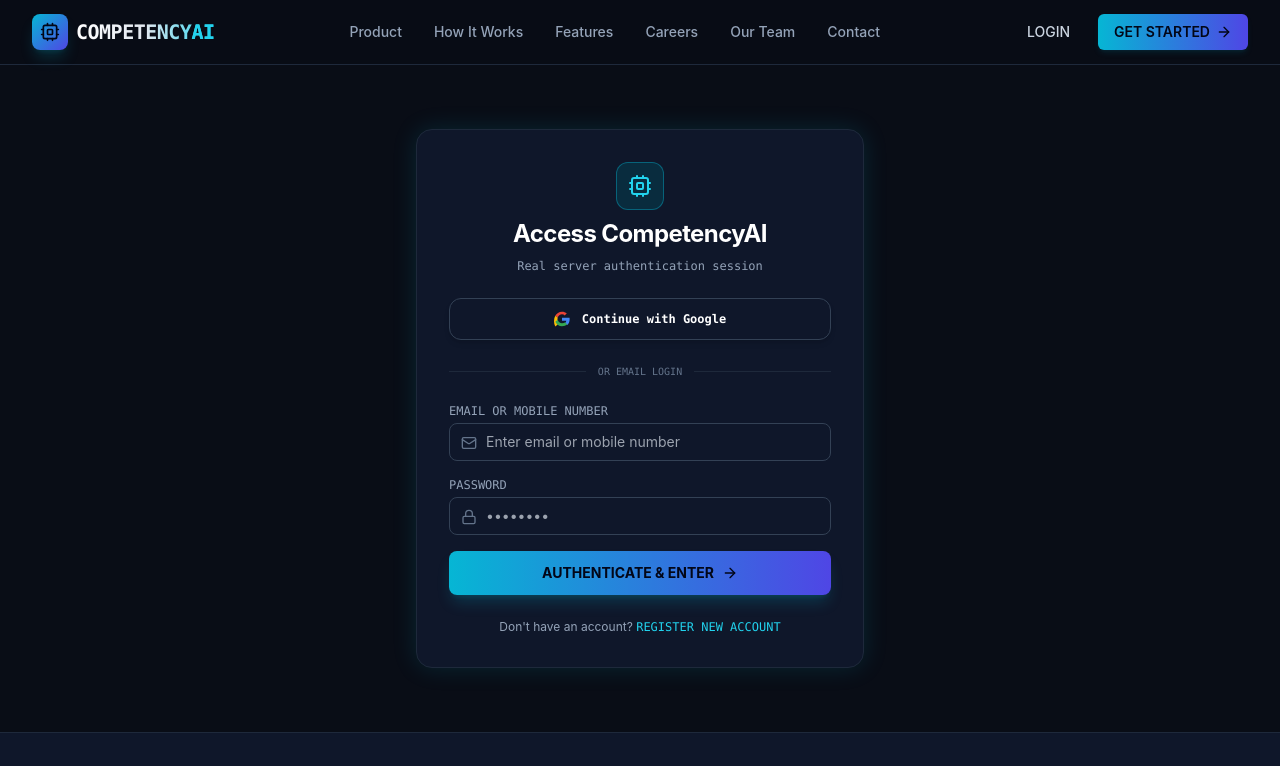
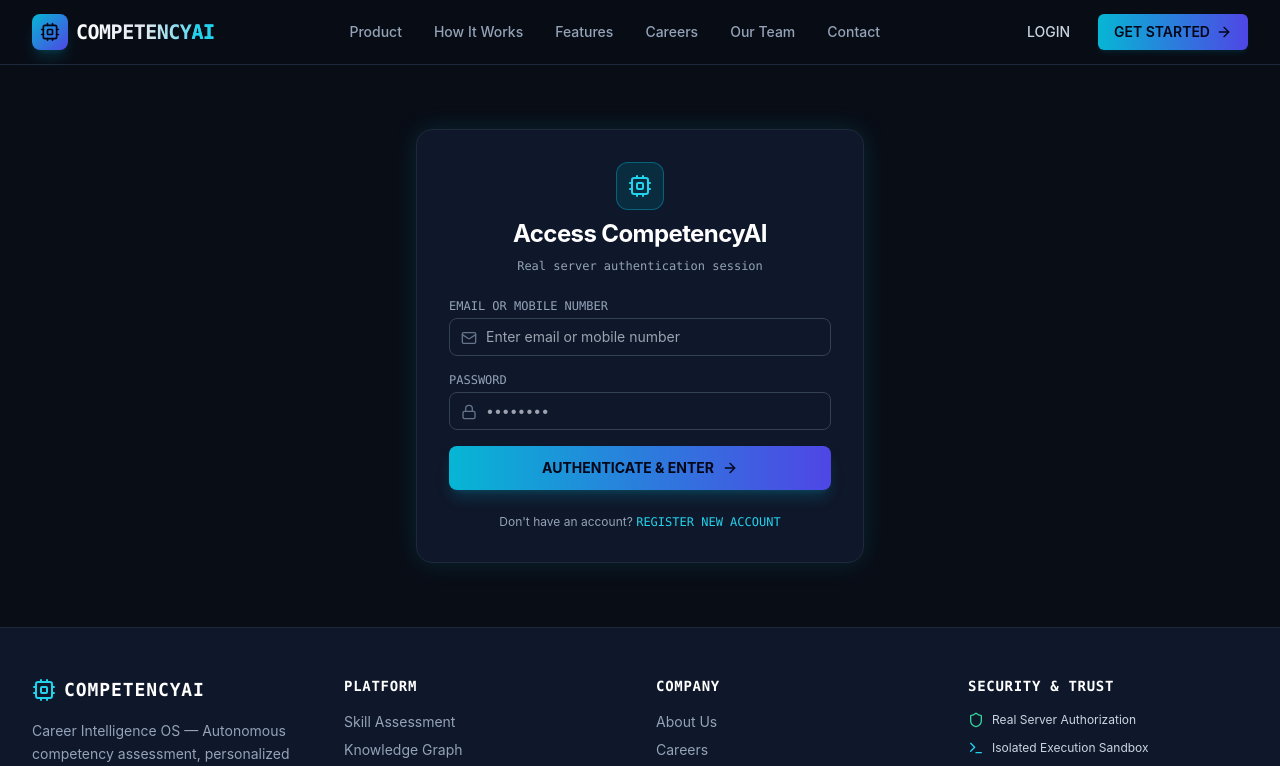
Before and after one commit to nsurendhark-byte/competencyAI, a Next.js app: page /login in a window 1280 px wide. Shown: the top 766 px of the page. Built offline with nearby package versions, Linux system fonts and the light colour scheme.

Commit message:
feat: add public registration and login pages with corresponding user database records

```diff
--- a/app/(public)/login/page.tsx
+++ b/app/(public)/login/page.tsx
@@ -64,54 +64,6 @@
     }
   };
 
-  const handleGoogleLogin = async () => {
-    const inputEmail = prompt('Enter your Google email address (@gmail.com, @outlook.com, etc.):', 'student@gmail.com');
-    if (!inputEmail) return;
-    setError('');
-    setLoading(true);
-
-    try {
-      const res = await safeFetch('/api/auth/google', {
-        method: 'POST',
-        headers: { 'Content-Type': 'application/json' },
-        body: JSON.stringify({
-          email: inputEmail,
-          fullName: inputEmail.split('@')[0],
-          image: `https://api.dicebear.com/7.x/avataaars/svg?seed=${encodeURIComponent(inputEmail)}`
-        })
-      });
-
-      if (res.ok) {
-        if (typeof window !== 'undefined') {
-          localStorage.setItem('competency_user_session', JSON.stringify(res.data.user));
-          if (res.data?.token) {
-            document.cookie = `competency_session=${res.data.token}; path=/; max-age=604800`;
-          }
-        }
-        router.push(res.data.redirectTo || '/app/dashboard');
-        return;
-      }
-
-      // Fallback for static HTML export
-      if (typeof window !== 'undefined') {
-        const userSession = {
-          id: 'usr-' + Date.now(),
-          email: inputEmail.toLowerCase().trim(),
-          fullName: inputEmail.split('@')[0],
-          role: 'LEARNER',
-          isVerified: true
-        };
-        localStorage.setItem('competency_user_session', JSON.stringify(userSession));
-        document.cookie = `competency_session=user-token; path=/; max-age=86400`;
-        router.push('/app/dashboard');
-      }
-    } catch (err: any) {
-      setError(err.message || 'Google login failed');
-    } finally {
-      setLoading(false);
-    }
-  };
-
   return (
     <div className="min-h-screen bg-background text-slate-100 flex flex-col">
       <PublicNavbar />
@@ -125,26 +77,6 @@
             <p className="text-xs text-slate-400 font-mono font-normal">Real server authentication session</p>
           </div>
 
-          <button
-            type="button"
-            onClick={handleGoogleLogin}
-            disabled={loading}
-            className="w-full py-3 bg-slate-900 border border-slate-700 hover:border-cyan-500 text-white font-semibold text-xs rounded-xl flex items-center justify-center gap-3 transition-all shadow-md group"
-          >
-            <svg className="w-4 h-4 shrink-0" viewBox="0 0 24 24">
-              <path fill="#EA4335" d="M12 5c1.6 0 3 .6 4.1 1.6l3.1-3.1C17.3 1.7 14.8 1 12 1 7.5 1 3.7 3.6 1.9 7.3l3.7 2.9C6.5 7.2 9 5 12 5z"/>
-              <path fill="#4285F4" d="M23.5 12.3c0-.8-.1-1.6-.2-2.3H12v4.5h6.5c-.3 1.5-1.1 2.8-2.4 3.7l3.7 2.9c2.2-2 3.7-5 3.7-8.8z"/>
-              <path fill="#FBBC05" d="M5.6 14.8c-.2-.7-.4-1.5-.4-2.3s.2-1.6.4-2.3L1.9 7.3C.7 9.7 0 12.4 0 15.3c0 2.9.7 5.6 1.9 8l3.7-2.9z"/>
-              <path fill="#34A853" d="M12 23c3.2 0 6-1.1 8-3l-3.7-2.9c-1.1.7-2.5 1.2-4.3 1.2-3 0-5.5-2.2-6.4-5.2L1.9 16C3.7 19.7 7.5 23 12 23z"/>
-            </svg>
-            <span className="font-mono group-hover:text-cyan-400">Continue with Google</span>
-          </button>
-
-          <div className="flex items-center my-4">
-            <div className="flex-1 border-t border-slate-800"></div>
-            <span className="px-3 text-[10px] font-mono text-slate-500 uppercase">OR EMAIL LOGIN</span>
-            <div className="flex-1 border-t border-slate-800"></div>
-          </div>
 
           {error && (
             <div className="p-3 bg-rose-950/60 border border-rose-500/50 rounded-lg text-xs text-rose-300 flex items-center gap-2 font-mono">
--- a/app/(public)/register/page.tsx
+++ b/app/(public)/register/page.tsx
@@ -109,53 +109,6 @@
     }
   };
 
-  const handleGoogleRegister = async () => {
-    const inputEmail = prompt('Enter your Google email address (@gmail.com, @outlook.com, etc.):', 'student@gmail.com');
-    if (!inputEmail) return;
-    setError('');
-    setLoading(true);
-
-    try {
-      const res = await safeFetch('/api/auth/google', {
-        method: 'POST',
-        headers: { 'Content-Type': 'application/json' },
-        body: JSON.stringify({
-          email: inputEmail,
-          fullName: inputEmail.split('@')[0],
-          image: `https://api.dicebear.com/7.x/avataaars/svg?seed=${encodeURIComponent(inputEmail)}`
-        })
-      });
-
-      if (res.ok) {
-        if (typeof window !== 'undefined') {
-          localStorage.setItem('competency_user_session', JSON.stringify(res.data.user));
-          if (res.data?.token) {
-            document.cookie = `competency_session=${res.data.token}; path=/; max-age=604800`;
-          }
-        }
-        router.push(res.data.redirectTo || '/app/onboarding');
-        return;
-      }
-
-      if (typeof window !== 'undefined') {
-        const userSession = {
-          id: 'usr-' + Date.now(),
-          email: inputEmail.toLowerCase().trim(),
-          fullName: inputEmail.split('@')[0],
-          role: 'LEARNER',
-          isVerified: true
-        };
-        localStorage.setItem('competency_user_session', JSON.stringify(userSession));
-        document.cookie = `competency_session=user-token; path=/; max-age=86400`;
-        router.push('/app/onboarding');
-      }
-    } catch (err: any) {
-      setError(err.message || 'Google registration failed');
-    } finally {
-      setLoading(false);
-    }
-  };
-
   return (
     <div className="min-h-screen bg-background text-slate-100 flex flex-col">
       <PublicNavbar />
@@ -169,26 +122,6 @@
             <p className="text-xs text-slate-400 font-mono">Initialize your Career Intelligence profile</p>
           </div>
 
-          <button
-            type="button"
-            onClick={handleGoogleRegister}
-            disabled={loading}
-            className="w-full py-3 bg-slate-900 border border-slate-700 hover:border-cyan-500 text-white font-semibold text-xs rounded-xl flex items-center justify-center gap-3 transition-all shadow-md group"
-          >
-            <svg className="w-4 h-4 shrink-0" viewBox="0 0 24 24">
-              <path fill="#EA4335" d="M12 5c1.6 0 3 .6 4.1 1.6l3.1-3.1C17.3 1.7 14.8 1 12 1 7.5 1 3.7 3.6 1.9 7.3l3.7 2.9C6.5 7.2 9 5 12 5z"/>
-              <path fill="#4285F4" d="M23.5 12.3c0-.8-.1-1.6-.2-2.3H12v4.5h6.5c-.3 1.5-1.1 2.8-2.4 3.7l3.7 2.9c2.2-2 3.7-5 3.7-8.8z"/>
-              <path fill="#FBBC05" d="M5.6 14.8c-.2-.7-.4-1.5-.4-2.3s.2-1.6.4-2.3L1.9 7.3C.7 9.7 0 12.4 0 15.3c0 2.9.7 5.6 1.9 8l3.7-2.9z"/>
-              <path fill="#34A853" d="M12 23c3.2 0 6-1.1 8-3l-3.7-2.9c-1.1.7-2.5 1.2-4.3 1.2-3 0-5.5-2.2-6.4-5.2L1.9 16C3.7 19.7 7.5 23 12 23z"/>
-            </svg>
-            <span className="font-mono group-hover:text-cyan-400">Continue with Google</span>
-          </button>
-
-          <div className="flex items-center my-4">
-            <div className="flex-1 border-t border-slate-800"></div>
-            <span className="px-3 text-[10px] font-mono text-slate-500 uppercase">OR MANUAL REGISTRATION</span>
-            <div className="flex-1 border-t border-slate-800"></div>
-          </div>
 
           {error && (
             <div className="p-3 bg-rose-950/60 border border-rose-500/50 rounded-lg text-xs text-rose-300 flex items-center gap-2 font-mono">
```
Also changed, not shown: competency_db.json.
